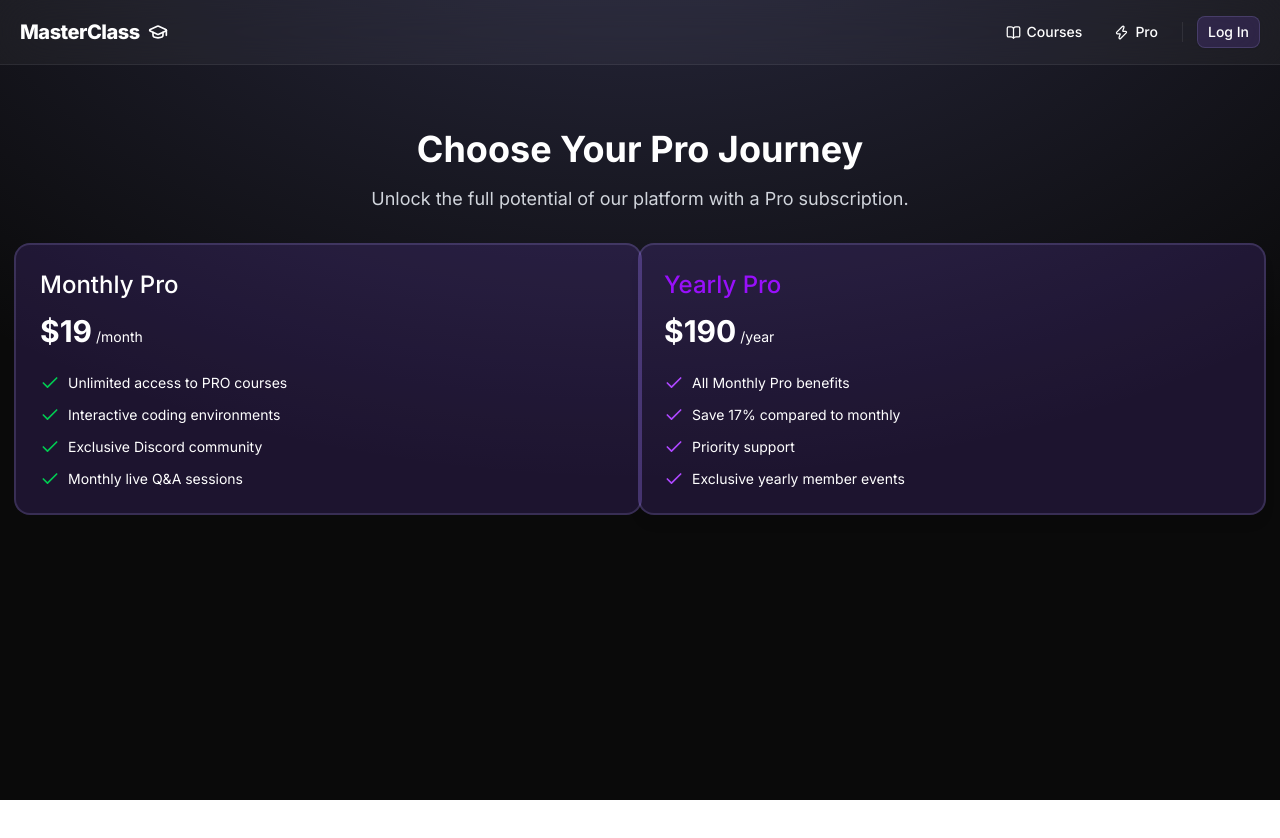
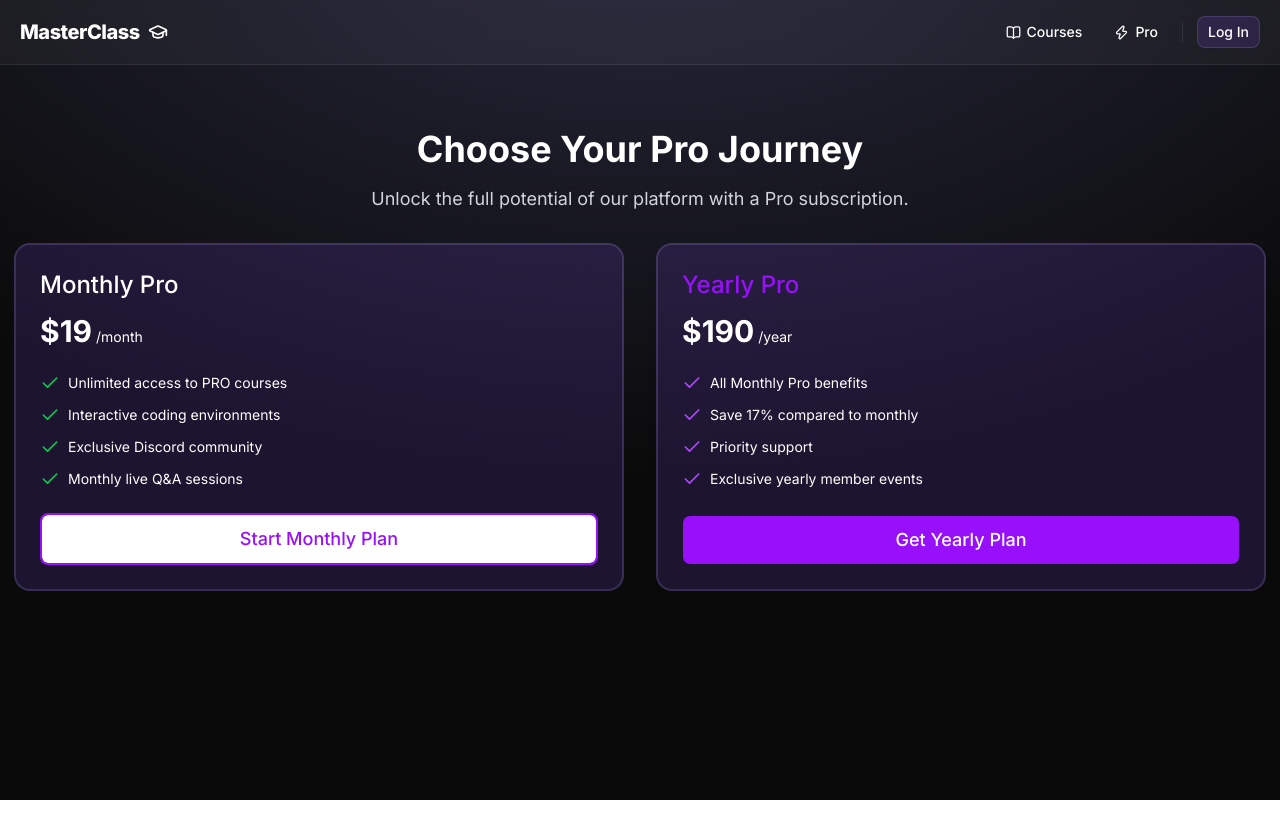
Before and after one commit to Drew-space/Master-Class, a Next.js app: page /pro in a window 1280 px wide. Shown: the top 838 px of the page. Before the commit the page ends 800 px from the top, so only its background shows below. Built offline with nearby package versions, Linux system fonts and the light colour scheme; no server answers.

Commit message:
feat: add Pro plan checkout session with rate limiting and user validation

```diff
--- a/app/page.tsx
+++ b/app/page.tsx
@@ -11,7 +11,7 @@
 import { api } from "@/convex/_generated/api";
 import { Show, SignInButton } from "@clerk/nextjs";
 import { ConvexHttpClient } from "convex/browser";
-import { Sign } from "crypto";
+
 import { ArrowRight } from "lucide-react";
 import Image from "next/image";
 import Link from "next/link";
--- a/app/pro/page.tsx
+++ b/app/pro/page.tsx
@@ -4,6 +4,7 @@
   Card,
   CardContent,
   CardDescription,
+  CardFooter,
   CardHeader,
   CardTitle,
 } from "@/components/ui/card";
@@ -11,27 +12,34 @@
 import { useUser } from "@clerk/nextjs";
 import { useQuery } from "convex/react";
 import { PRO_PLANS } from "../constants";
-import { Check } from "lucide-react";
+import { Check, Loader2Icon } from "lucide-react";
+import { Button } from "@/components/ui/button";
+import { useState } from "react";
 
 const ProPage = () => {
   const { user, isLoaded: isUserLoaded } = useUser();
+  const [loadingPlan, setLoadingPlan] = useState<string | null>(null);
 
   const userData = useQuery(
     api.users.getUserByClerkId,
     user ? { clerkId: user?.id } : "skip",
   );
 
-  const UserSubscription = useQuery(
+  const userSubscription = useQuery(
     api.subscriptions.getUserSubscriptionStatus,
     userData ? { userId: userData._id } : "skip",
   );
 
-  const isYearlySubscribtionActive =
-    UserSubscription?.status === "active" &&
-    UserSubscription?.planType === "year";
+  const isYearlySubscriptionActive =
+    userSubscription?.status === "active" &&
+    userSubscription?.planType === "year";
+
+  const handlePlanSelection = (planId: string) => {
+    // Implementation for handling plan selection
+  };
 
   return (
-    <div className="mx-auto container px-4 py-16 ,max-w-6xl">
+    <div className="mx-auto container px-4 py-16 ,max-w-6xl h-screen">
       <h1 className="text-4xl font-bold text-center mb-4 text-white">
         Choose Your Pro Journey
       </h1>
@@ -39,17 +47,17 @@
         Unlock the full potential of our platform with a Pro subscription.
       </p>
 
-      {isUserLoaded && UserSubscription?.status === "active" && (
+      {isUserLoaded && userSubscription?.status === "active" && (
         <div className="bg-violet-500/15  ring-violet-400/30 p-4 mb-8  ring-l-4  rounded-md">
           <p className="text-xl text-white">
             You have an active{" "}
-            <span className="font-semibold"> {UserSubscription.planType}</span>{" "}
+            <span className="font-semibold"> {userSubscription.planType}</span>{" "}
             subscription.
           </p>
         </div>
       )}
 
-      <div className="grid md:grid-cols-2 items-stretch">
+      <div className="grid md:grid-cols-2 gap-9 items-stretch">
         {PRO_PLANS.map((plan) => (
           <Card
             key={plan.id}
@@ -86,6 +94,39 @@
                 ))}
               </ul>
             </CardContent>
+
+            <CardFooter className="mt-auto">
+              <Button
+                className={`w-full py-6 text-lg ${
+                  plan.highlighted
+                    ? "bg-purple-600 hover:bg-purple-700 text-white"
+                    : "bg-white text-purple-600 border-2 border-purple-600 hover:bg-purple-50"
+                }`}
+                onClick={() => handlePlanSelection(plan.id)}
+                disabled={
+                  userSubscription?.status === "active" &&
+                  (userSubscription?.planType === plan.id ||
+                    isYearlySubscriptionActive)
+                }
+              >
+                {loadingPlan === plan.id ? (
+                  <>
+                    <Loader2Icon className="mr-2 size-4 animate-spin" />
+                    Processing...
+                  </>
+                ) : isUserLoaded &&
+                  userSubscription?.status === "active" &&
+                  userSubscription.planType === plan.id ? (
+                  "Current Plan"
+                ) : isUserLoaded &&
+                  plan.id === "month" &&
+                  isYearlySubscriptionActive ? (
+                  "Yearly Plan Active"
+                ) : (
+                  plan.ctaText
+                )}
+              </Button>
+            </CardFooter>
           </Card>
         ))}
       </div>
--- a/convex/stripe.ts
+++ b/convex/stripe.ts
@@ -8,6 +8,14 @@
 
 const rateLimiter = new RateLimiter(components.rateLimiter, {
   createCheckoutSession: { kind: "fixed window", rate: 3, period: MINUTE },
+});
+
+const subscriptionRateLimter = new RateLimiter(components.rateLimiter, {
+  createProPlanCheckoutSession: {
+    kind: "fixed window",
+    rate: 3,
+    period: MINUTE,
+  },
 });
 
 export const createCheckoutSession = action({
@@ -79,3 +87,60 @@
 });
 
 // adroit-cheer-lawful-fast
+
+export const createProPlanCheckoutSession = action({
+  args: { planId: v.union(v.literal("month"), v.literal("year")) },
+  handler: async (ctx, agrs): Promise<{ checkoutUrl: string | null }> => {
+    const identity = await ctx.auth.getUserIdentity();
+    if (!identity) {
+      throw new ConvexError("Unauthorized");
+    }
+
+    const user = await ctx.runQuery(api.users.getUserByClerkId, {
+      clerkId: identity.subject,
+    });
+
+    if (!user) {
+      throw new ConvexError("User not found");
+    }
+
+    // todo:handle rate limiting
+    const { ok } = await subscriptionRateLimter.limit(
+      ctx,
+      "createProPlanCheckoutSession",
+      {
+        key: user._id,
+        throws: false,
+      },
+    );
+
+    if (!ok) {
+      throw new ConvexError(
+        "Too many  attempts. Please wait try again later .",
+      );
+    }
+
+    let priceId;
+    if (agrs.planId === "month") {
+      priceId = process.env.STRIPE_MONTHLY_PRICE_ID;
+    } else if (agrs.planId === "year") {
+      priceId = process.env.STRIPE_YEARLY_PRICE_ID;
+    }
+
+    if (!priceId) {
+      throw new ConvexError("PriceId not provided");
+    }
+
+    const session = await stripe.checkout.sessions.create({
+      customer: user.stripeCustomerId,
+      line_items: [{ price: priceId, quantity: 1 }],
+      mode: "subscription",
+      success_url: `${process.env.NEXT_PUBLIC_APP_URL}/pro/sucess?session_id={CHECKOUT_SESSION_ID}&year=${agrs.planId === "year"}`,
+      cancel_url: `${process.env.NEXT_PUBLIC_APP_URL}/pro`,
+
+      metadata: { userId: user._id, planId: agrs.planId },
+    });
+
+    return { checkoutUrl: session.url };
+  },
+});
```
